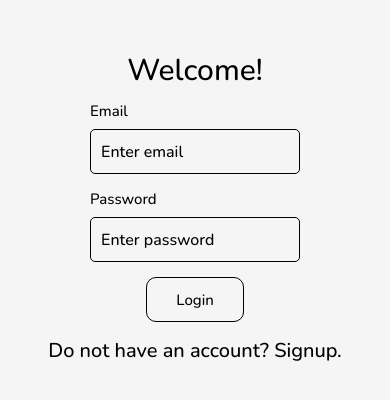
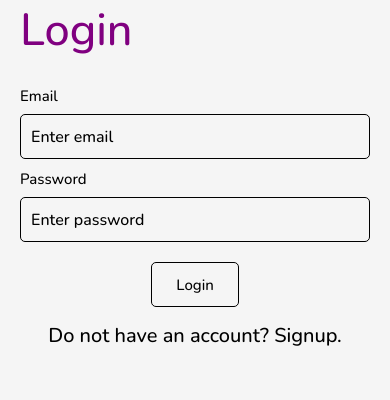
Before and after one commit to MrezaVasebi/rn-chatApp, a React Native app: screen /Auth in a window 390 px wide. Shown: the top 400 px of the page. Built offline with nearby package versions, Linux system fonts and the light colour scheme.

Commit message:
added: name input & creating users collection were added

```diff
--- a/src/screens/Auth.tsx
+++ b/src/screens/Auth.tsx
@@ -13,9 +13,23 @@ const Auth = (props: PropsAuth) => {
 
   return (
     <MainScreen rootStyle={styles.container}>
-      <AppText lblStyle={styles.titleText} lbl="Welcome!" />
+      <AppText
+        lblStyle={styles.titleText}
+        lbl={hooks.fields.tabName === "login" ? "Login" : "Sign Up"}
+      />
 
-      <View>
+      {hooks.fields.tabName === "signUp" && (
+        <View style={{ marginTop: 10 }}>
+          <AppText lbl="Name" />
+          <AppInput
+            value={hooks.fields.name}
+            placeholder="Enter name"
+            onChangeText={(value) => hooks.handleInput(value, "name")}
+          />
+        </View>
+      )}
+
+      <View style={{ marginVertical: 10 }}>
         <AppText lbl="Email" />
         <AppInput
           value={hooks.fields.email}
@@ -24,7 +38,7 @@ const Auth = (props: PropsAuth) => {
         />
       </View>
 
-      <View style={{ marginVertical: 15 }}>
+      <View style={{ marginBottom: 10 }}>
         <AppText lbl="Password" />
         <AppInput
           value={hooks.fields.password}
@@ -38,7 +52,7 @@ const Auth = (props: PropsAuth) => {
         <AppText
           lbl={hooks.fields.msg}
           lblStyle={{
-            marginBottom: 15,
+            marginBottom: 10,
             color:
               hooks.fields.msgStatus === "error"
                 ? appColors.red
@@ -47,6 +61,7 @@ const Auth = (props: PropsAuth) => {
         />
       )}
 
+      <View style={{ alignItems: "center", marginTop: 10 }}>
         <LoadingButton
           loading={hooks.fields.loading}
           onPress={hooks.handleLoginSignUp}
@@ -67,6 +82,7 @@ const Auth = (props: PropsAuth) => {
             )
           }
         />
+      </View>
     </MainScreen>
   );
 };
@@ -76,18 +92,18 @@ export default Auth;
 const styles = StyleSheet.create({
   container: {
     flex: 1,
-    paddingTop: 50,
-    alignItems: "center",
+    paddingHorizontal: 20,
   },
   titleText: {
-    fontSize: 30,
-    marginBottom: 10,
+    fontSize: 45,
+    marginBottom: 15,
+    color: appColors.purple,
   },
   loginButtonLabel: {
     height: 45,
     width: "25%",
     fontSize: 22,
-    borderRadius: 10,
+    borderRadius: 5,
     borderWidth: 0.5,
     alignItems: "center",
     justifyContent: "center",
--- a/src/screens/logic/useAuth.tsx
+++ b/src/screens/logic/useAuth.tsx
@@ -1,15 +1,19 @@
-import { Utility } from "classes";
+import { Firestore, Utility } from "classes";
 import { useEffect, useState } from "react";
 import { PropsAuth } from "../AuthStack";
 
 import auth from "@react-native-firebase/auth";
 
 export const useAuth = (props: PropsAuth) => {
-  const utility = new Utility();
   let { navigation, route } = props;
 
+  const utility = new Utility();
+  const firestoreIns = new Firestore();
+
+  const [name, setName] = useState<string>("");
   const [email, setEmail] = useState<string>("");
   const [password, setPassword] = useState<string>("");
+
   const [loading, setLoading] = useState<boolean>(false);
 
   const [msg, setMsg] = useState<string>("");
@@ -26,67 +30,67 @@ export const useAuth = (props: PropsAuth) => {
     }
   }, [msg]);
 
-  const handleInput = (value: string, identifier: "email" | "password") => {
+  const handleInput = (
+    value: string,
+    identifier: "email" | "password" | "name"
+  ) => {
     if (identifier === "email") setEmail(value);
     else if (identifier === "password") setPassword(value);
+    else if (identifier === "name") setName(value);
   };
 
   const handleLoginSignUp = () => {
-    if (utility.validateFields(email)) {
-      if (utility.validateFields(password)) {
+    let isValid = true;
+    let fields = { ...(tabName === "signUp" && { name }), email, password };
+    for (const key in fields) {
+      if (!utility.validateFields(fields[key as keyof typeof fields])) {
+        isValid = false;
+      }
+
+      if (!isValid) break;
+    }
+
+    if (!isValid) {
+      handleMsgAndStatus("Some input value is wrong.");
+      return;
+    } else {
+      setLoading(true);
       if (tabName === "login") {
-          setLoading(true);
         handleLogin().then((res) => {
           if (res) {
-              setMsgStatus("success");
-              setMsg("User logged in.");
+            handleMsgAndStatus("User logged in.", "success");
 
-              setEmail("");
-              setPassword("");
+            clearFieldValue();
 
             setLoading(false);
 
-              setTimeout(() => {
-                navigation.navigate("Groups");
-              }, 1500);
+            handleNavigation();
           } else {
             setLoading(false);
-              setMsg("User not found.");
+            handleMsgAndStatus("User not found.");
           }
         });
       } else if (tabName === "signUp") {
-          setLoading(true);
         handleSignUp().then((response) => {
           if (response.status) {
-              setMsgStatus("success");
-              setMsg(response.msg);
+            handleMsgAndStatus(response.msg, "success");
 
-              setEmail("");
-              setPassword("");
+            clearFieldValue();
 
             setLoading(false);
 
-              setTimeout(() => {
-                navigation.navigate("Groups");
-              }, 1500);
+            handleNavigation();
           } else {
             setLoading(false);
 
-              if (response.msg === "auth/email-already-in-use") {
-                setMsg("That email address is already in use!");
-              }
+            if (response.msg === "auth/email-already-in-use")
+              handleMsgAndStatus("That email address is already in use!");
 
-              if (response.msg === "auth/invalid-email") {
-                setMsg("That email address is invalid!");
-              }
+            if (response.msg === "auth/invalid-email")
+              handleMsgAndStatus("That email address is invalid!");
           }
         });
       }
-      } else {
-        setMsg("Error in password.");
-      }
-    } else {
-      setMsg("Error in email address.");
     }
   };
 
@@ -115,12 +119,28 @@ export const useAuth = (props: PropsAuth) => {
     try {
       await auth()
         .createUserWithEmailAndPassword(email, password)
+        .then(async (response) => {
+          // console.log({ response });
+          const user = response.user;
+          await firestoreIns
+            .onCreateCollectionWithDocId("users", user.uid, {
+              name: name,
+              email: user.email,
+              userId: user.uid,
+            })
             .then((response) => {
-          // console.log({ response });
+              if (response.status) {
                 result = {
                   msg: "User account created & signed in!",
                   status: true,
                 };
+              } else {
+                result = {
+                  msg: "User account not created!",
+                  status: false,
+                };
+              }
+            });
         })
         .catch((error) => {
           result = {
@@ -140,10 +160,32 @@ export const useAuth = (props: PropsAuth) => {
 
   const handleTabName = (value: "login" | "signUp") => {
     setTabName(value);
+    clearFieldValue();
   };
+
+  function clearFieldValue() {
+    setName("");
+    setEmail("");
+    setPassword("");
+  }
+
+  function handleMsgAndStatus(
+    msg: string,
+    status: "error" | "success" = "error"
+  ) {
+    setMsg(msg);
+    setMsgStatus(status);
+  }
+
+  function handleNavigation() {
+    setTimeout(() => {
+      navigation.navigate("Groups");
+    }, 1500);
+  }
 
   let fields = {
     msg,
+    name,
     email,
     tabName,
     loading,
```
Lines whose indentation alone changed are shown as unchanged.
